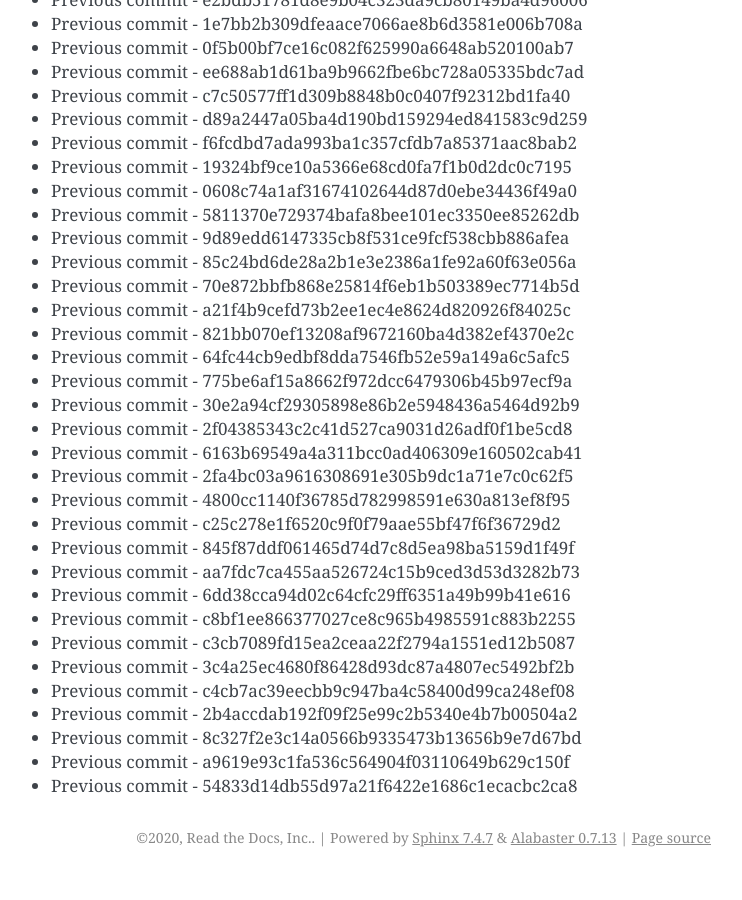
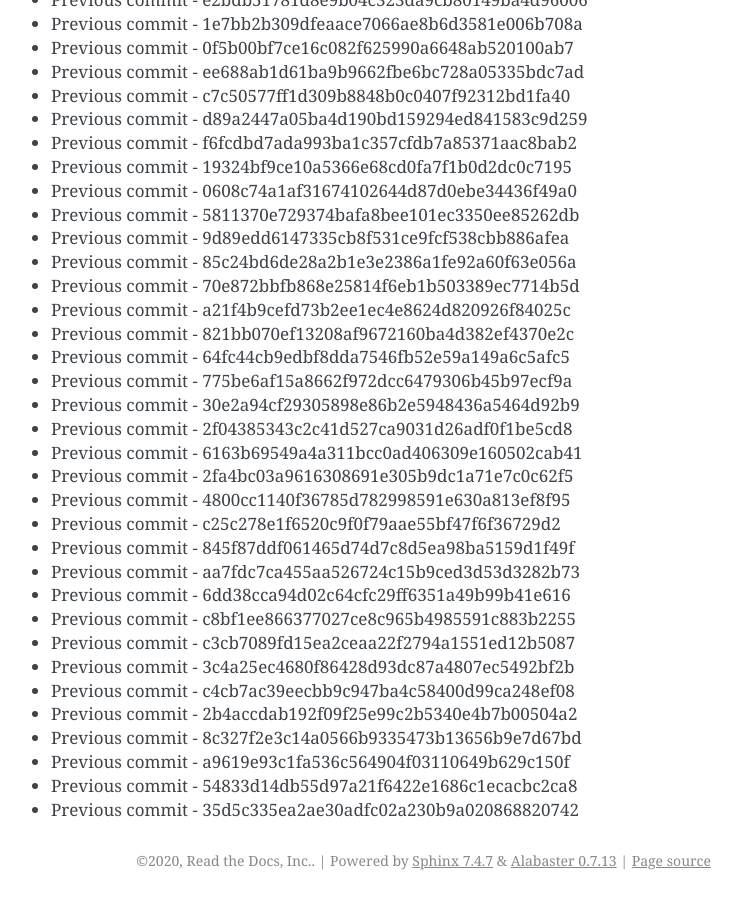
Before and after one commit to readthedocs/rtd-git-stresstest, a Sphinx documentation site: the page built from docs/updates.rst, in a window 1280 px wide and 900 px high, scrolled down 83492 px. Shown: the whole window, without its empty margins (399-1141 px from the left). Built offline with Sphinx 7.4.7, drawn with Linux system fonts in a browser that asks for light colours; before the commit the page ends 84369 px from its top, so only the background shows below that.

Commit message:
Generating commit from previous: 35d5c335ea2ae30adfc02a230b9a020868820742

```diff
--- a/docs/updates.rst
+++ b/docs/updates.rst
@@ -3540,3 +3540,4 @@ It can be tested for any performance characteristics.
 * Previous commit - 8c327f2e3c14a0566b9335473b13656b9e7d67bd
 * Previous commit - a9619e93c1fa536c564904f03110649b629c150f
 * Previous commit - 54833d14db55d97a21f6422e1686c1ecacbc2ca8
+* Previous commit - 35d5c335ea2ae30adfc02a230b9a020868820742
```
